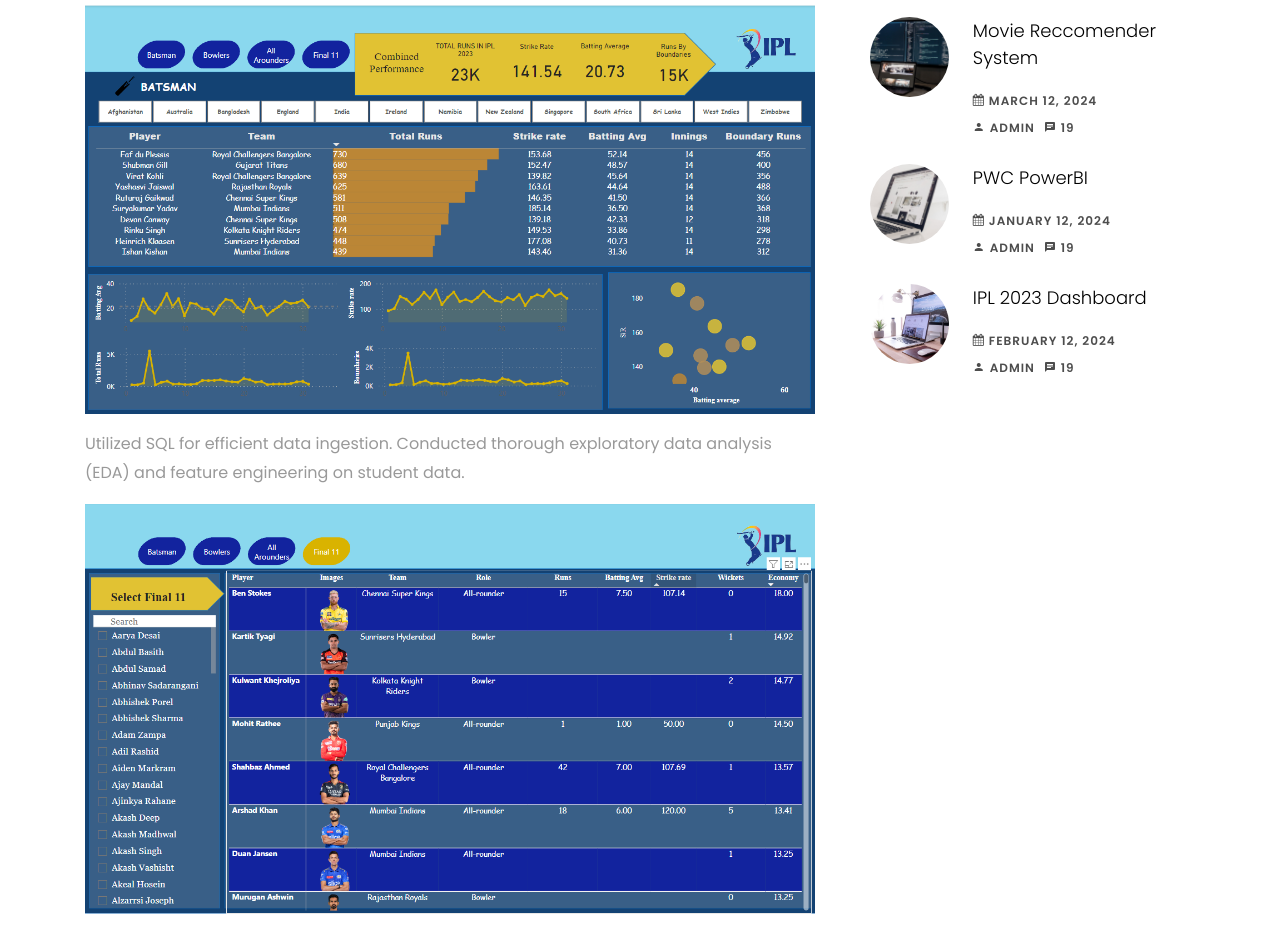
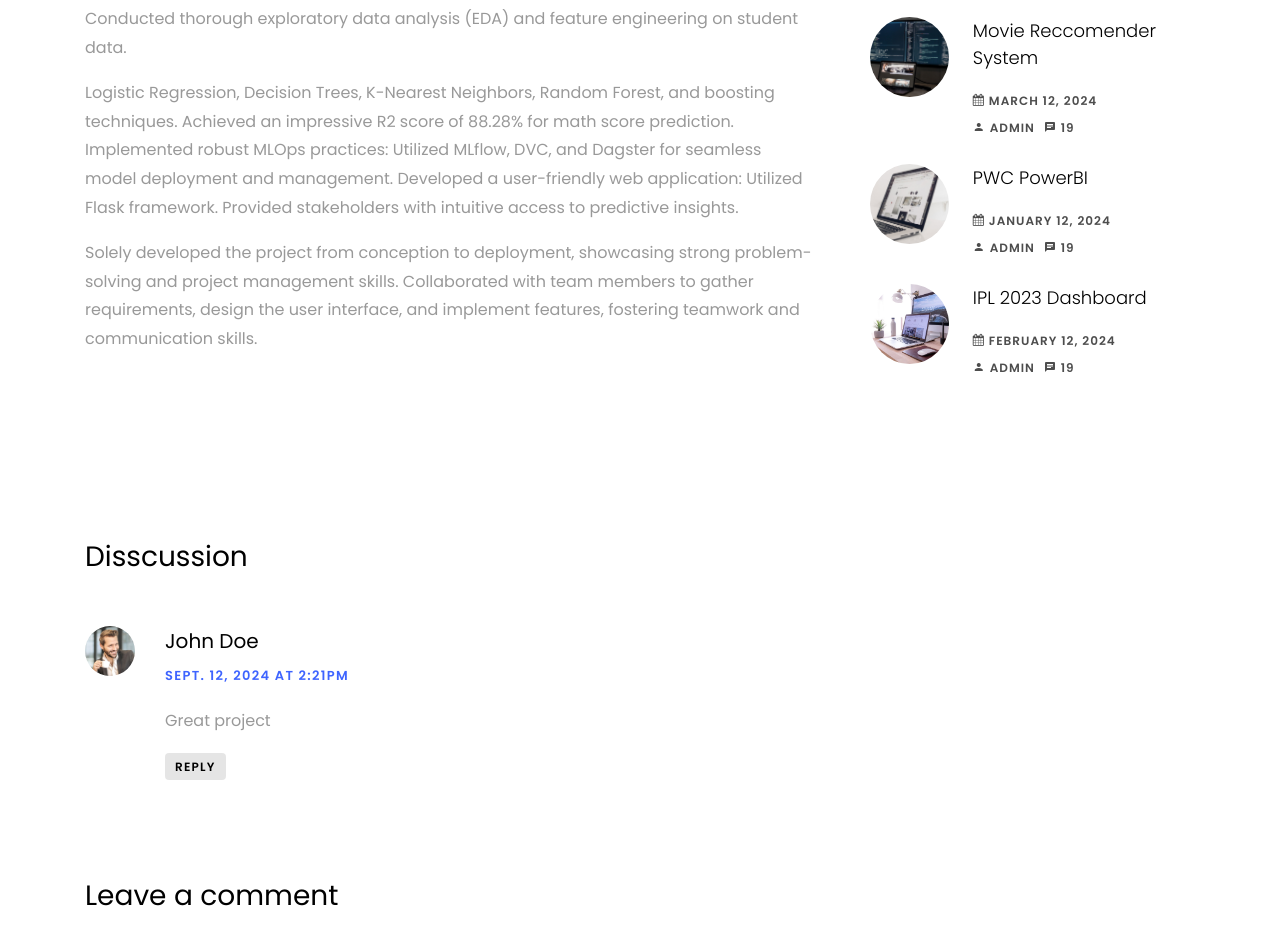
Before and after one commit to T0nm0y1802/T0nm0y1802.github.io, a plain HTML site: page single4.html in a window 1280 px wide. Shown: the part 1102-2029 px from the top of the page. Drawn offline with Linux system fonts and the light colour scheme; files whose address does not match are found by name.

Commit message:
Update single4.html

```diff
--- a/single4.html
+++ b/single4.html
@@ -65,14 +65,9 @@
           <div class="col-lg-8 ftco-animate">
             <h2 class="mb-3">Project Title:Student Score Predictor</h2>
             <p>Incorporating industry best practices, I implemented MLflow, DVC, and Dagster for robust MLOps (Machine Learning Operations), ensuring seamless model deployment and management. Additionally, I developed a user-friendly web application using Flask, providing stakeholders with intuitive access to insights derived from the predictive model.</p>
-            <p>
-              <img src="images/Screenshot 2024-03-08 223459.png" alt="" class="img-fluid">
-            </p>
-            <p>Utilized SQL for efficient data ingestion.
+
                 Conducted thorough exploratory data analysis (EDA) and feature engineering on student data.</p>
-                <p>
-                    <img src="images/Screenshot 2024-03-08 224158.png" alt="" class="img-fluid">
-                  </p>
+
             <p>Logistic Regression, Decision Trees, K-Nearest Neighbors, Random Forest, and boosting techniques.
                 Achieved an impressive R2 score of 88.28% for math score prediction.
                 Implemented robust MLOps practices:
@@ -80,9 +75,7 @@
                 Developed a user-friendly web application:
                 Utilized Flask framework.
                 Provided stakeholders with intuitive access to predictive insights.</p>
-                <p>
-                    <img src="images/Screenshot 2024-03-08 224320.png" alt="" class="img-fluid">
-                  </p>
+
             <p>Solely developed the project from conception to deployment, showcasing strong problem-solving and project management skills.
               Collaborated with team members to gather requirements, design the user interface, and implement features, fostering teamwork and communication skills.</p>
             <div class="tag-widget post-tag-container mb-5 mt-5">
```
